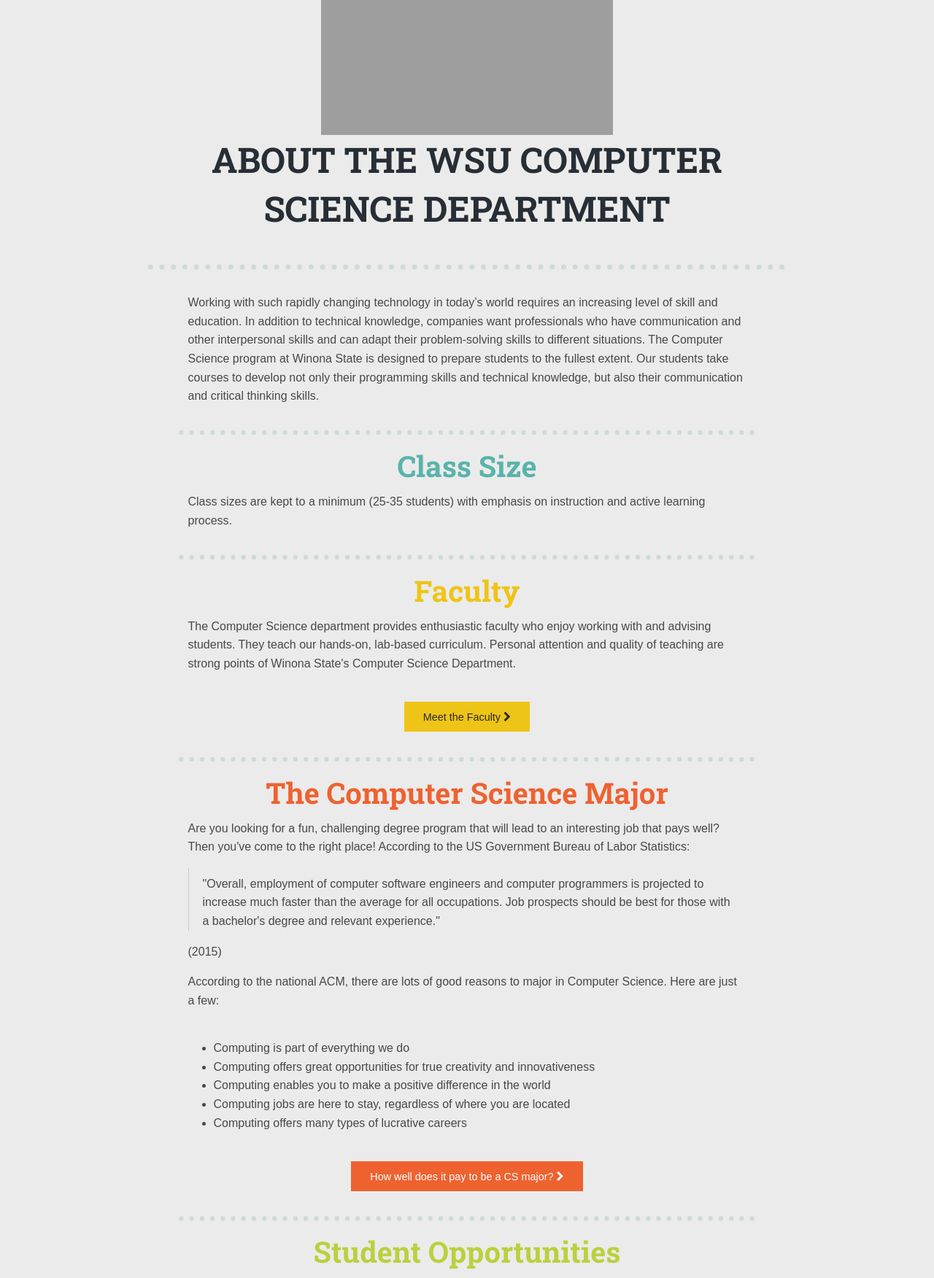
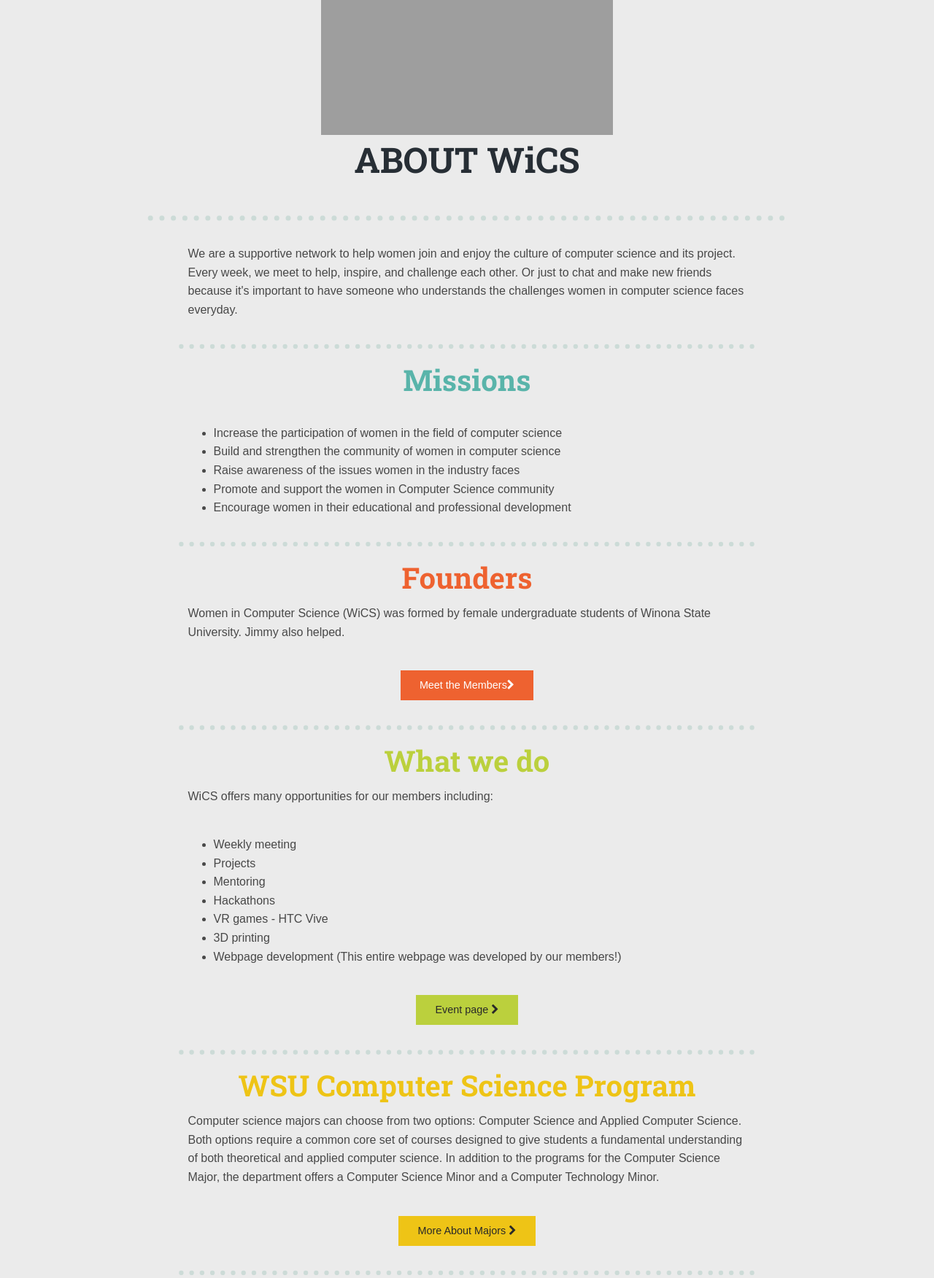
Before and after one commit to uxeyali/WiCs, a PHP site: page /about/ in a window 1280 px wide. Shown: the part 213-1965 px from the top of the page at 73% size. Run offline with PHP 8.4, Linux system fonts and the light colour scheme; some libraries are stand-ins or nearby versions; some web fonts are replaced; grey boxes are pictures that could not be loaded.

Commit message:
Create About Page

```diff
--- a/about/index.php
+++ b/about/index.php
@@ -14,8 +14,8 @@
     <!-- BANNER SECTION -->
      <div class="banner row">
          <div class="image large-12 large-centered columns">
-             <img src="../img/about.png">
-             <h2>ABOUT THE WSU COMPUTER SCIENCE DEPARTMENT</h2>
+             <img src="../img/3women-24.png">
+             <h2>ABOUT WiCS</h2>
          </div>
      </div>
      <!-- DIVIDER -->
@@ -25,75 +25,53 @@
       <div class="large-12 columns">
         <div>
             <section>
-                <p>Working with such rapidly changing technology in today’s world requires an increasing level of skill and education. In addition to technical knowledge, companies want professionals who have communication and other interpersonal skills and can adapt their problem-solving skills to different situations. The Computer Science program at Winona State is designed to prepare students to the fullest extent. Our students take courses to develop not only their programming skills and technical knowledge, but also their communication and critical thinking skills.</p>
+                <p> We are a supportive network to help women join and enjoy the culture of computer science and its project. Every week, we meet to help, inspire, and challenge each other. Or just to chat and make new friends because it's important to have someone who understands the challenges women in computer science faces everyday.</p>
 
                 <div class="row"><img src="../img/line.svg"></div>
 
-                <h2 class="teal">Class Size</h2>
-                    <p>
-                       Class sizes are kept to a minimum (25-35 students) with emphasis on instruction and active learning process.
-                    </p>
+
+                 <h2 class="teal">Missions</h2>
+                <br>
+                <ul>
+                    <li>Increase the participation of women in the field of computer science</li>
+                    <li>Build and strengthen the community of women in computer science</li>
+                    <li>Raise awareness of the issues women in the industry faces</li>
+                    <li>Promote and support the women in Computer Science community</li>
+                    <li>Encourage women in their educational and professional development</li>
+                </ul>
+
+
                 <div class="row"><img src="../img/line.svg"></div>
-                <h2 class="yellow">Faculty</h2>
-                    <p>The Computer Science department provides enthusiastic faculty who enjoy working with and  advising students. They teach our hands-on, lab-based curriculum. Personal attention and quality of teaching are strong points of Winona State's Computer Science Department.
+
+
+                <h2 class="orange">Founders</h2>
+                    <p>Women in Computer Science (WiCS) was formed by female undergraduate students of Winona State University. Jimmy also helped.
                     </p>
                     <br>
-                     <a href=<?php print($path . "faculty/") ?> class="medium button button-yellow">Meet the Faculty <i class="fa fa-chevron-right"></i></a>
+                     <a href=<?php print($path . "Members/") ?> class="medium button button-orange">Meet the Members<i class="fa fa-chevron-right"></i></a>
                     <br>
-                <div class="row major"><img src="../img/line.svg"></div>
-                <h2 class="orange">The Computer Science Major</h2>
-                    <p>Are you looking for a fun, challenging degree program that will lead to an interesting job that pays well? Then you've come to the right place!
 
 
-                    According to the US Government Bureau of Labor Statistics: </p>
-
-                <blockquote class="block">"Overall, employment of computer software engineers and computer programmers is projected to increase much faster than the average for all occupations. Job prospects should be best for those with a bachelor's degree and relevant experience."</blockquote> <p>(2015)</p>
-
-
-                <p>According to the national ACM, there are lots of good reasons to major in Computer Science. Here are just a few:</p>
-                <br>
-                <ul>
-                    <li>Computing is part of everything we do</li>
-                    <li>Computing offers great opportunities for true creativity and innovativeness</li>
-                    <li>Computing enables you to make a positive difference in the world</li>
-                    <li>Computing jobs are here to stay, regardless of where you are located</li>
-                    <li>Computing offers many types of lucrative careers </li>
-                </ul>
-
-                <br>
-                <a href="http://www.payscale.com/college-salary-report/best-schools-by-majors/computer-science" target="_blank" class="medium button button-orange">How well does it pay to be a CS major? <i class="fa fa-chevron-right"></i></a>
-                <br>
 
                <div class="row"><img src="../img/line.svg"></div>
-                <h2 class="lime">Student Opportunities</h2>
-                    <p>The Computer Science Department at Winona State offers many opportunities for students to expand learning beyond traditional courses, including:</p>
+                <h2 class="lime">What we do</h2>
+                    <p>WiCS offers many opportunities for our members including:</p>
                     <br>
                     <ul>
-                        <li>Specialized Scholarships</li>
-                        <li>Senior Research Projects</li>
-                        <li>Practicum (Internships)</li>
-                        <li>Experience in the Field through the Software Testing and Development Lab</li>
-                        <li>Tutoring</li>
-                        <li>Computer Science Club</li>
+                        <li>Weekly meeting</li>
+                        <li>Projects</li>
+                        <li>Mentoring</li>
+                        <li>Hackathons</li>
+                        <li>VR games - HTC Vive</li>
+                        <li>3D printing</li>
+                        <li>Webpage development (This entire webpage was developed by our members!) </li>
                     </ul>
-                    <p>The department prepares students for long-term success by combining these opportunities.</p>
                     <br>
-                    <a href="<?php print($path . "opportunities/") ?>" class="button button-lime radius">Beyond the Classroom <i class="fa fa-chevron-right"></i></a>
+                    <a href="<?php print($path . "opportunities/") ?>" class="button button-lime radius">Event page <i class="fa fa-chevron-right"></i></a>
                     <br>
                 <div class="row"><img src="../img/line.svg"></div>
-                <h2 class="teal">Future Careers</h2>
-                    <p>The opportunities are almost endless when you are looking for a career in the computer science field. Because the WSU computer science department exposes its students to many different concepts, the amount of job opportunities is limitless. Some potential jobs you could obtain could be:</p>
-                    <br>
-                    <ul>
-                        <li>Computer Programmer</li>
-                        <li>IT Support Specialist</li>
-                        <li>Software Application Developer</li>
-                        <li>Database Administrator</li>
-                        <li>Web Developer</li>
-                        <li>Software Quality Assurance Tester </li>
-                    </ul>
-                <div class="row"><img src="../img/line.svg"></div>
-                <h2 class="yellow">CS Program</h2>
+
+                <h2 class="yellow">WSU Computer Science Program</h2>
                     <p>Computer science majors can choose from two options: Computer Science and Applied Computer Science. Both options require a common core set of courses designed to give students a fundamental understanding of both theoretical and applied computer science.
 
                         In addition to the programs for the Computer Science Major, the department offers a Computer Science Minor and a Computer Technology Minor.
@@ -104,35 +82,18 @@
                 <br>
 
                 <div class="row"><img src="../img/line.svg"></div>
-                <h2 class="orange">Laptop Program</h2>
-                <p>Winona State University offers the e-Warrior program to students which equips them with a laptop and technical support to give them access to the latest technology. This program helps students with everything from printing on campus to downloading the latest software suites from Adobe and Microsoft.
-                </p>
-
-                <br>
-                <a href="http://www.winona.edu/technology/tech-support.asp" target="_blank" class="button button-orange radius">More About Our Technology <i class="fa fa-chevron-right"></i></a>
+                <a href="#"><h2 class="teal">Questions?</h2></a>
                 <br>
 
-                <div class="row"><img src="../img/line.svg"></div>
-                <h2 class="lime">History of the department</h2>
-                    <p>The Winona State University Computer Science Department was formed in 1987. The department has taught its core classes in many different languages over the years. Check out the history page to learn more about this history of the WSU Computer Science Department.
-                    </p>
-                    <br>
-                     <a href="<?php print($path . "history/") ?>" class="medium button button-lime">More history <i class="fa fa-chevron-right"></i></a>
-                    <br>
-
-                <div class="row"><img src="../img/line.svg"></div>
-                <a href="#"><h2 class="teal">Rochester Program</h2></a>
-                    <p>Our program at Winona State University (WSU) operates on two campuses, one in Winona (main campus) and one in Rochester (WSU-R). Although we have different personnel and student demographics on both campuses, we function as one department in terms of policies, programming, and governance.
-                </p>
-                <br>
-
-                <a href="http://www.winona.edu/rochester/" target="_blank" class="medium button button-teal">More About Rochester Program <i class="fa fa-chevron-right"></i></a>
+                <a href="http://www.winona.edu/rochester/" target="_blank" class="medium button button-teal">Contact us <i class="fa fa-chevron-right"></i></a>
                 <br>
             </section>
           </div>
         </div>
     </div>
         <br>
+
+        <h5>Made By: Linh Nguyen</h2>
     <!-- DIVIDER -->
 
 
```
